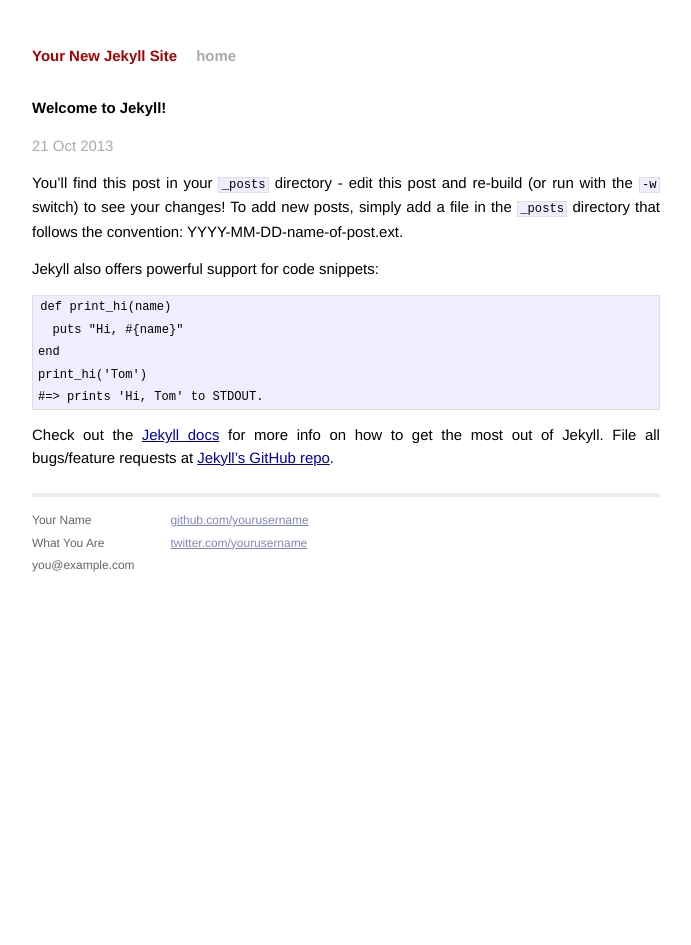
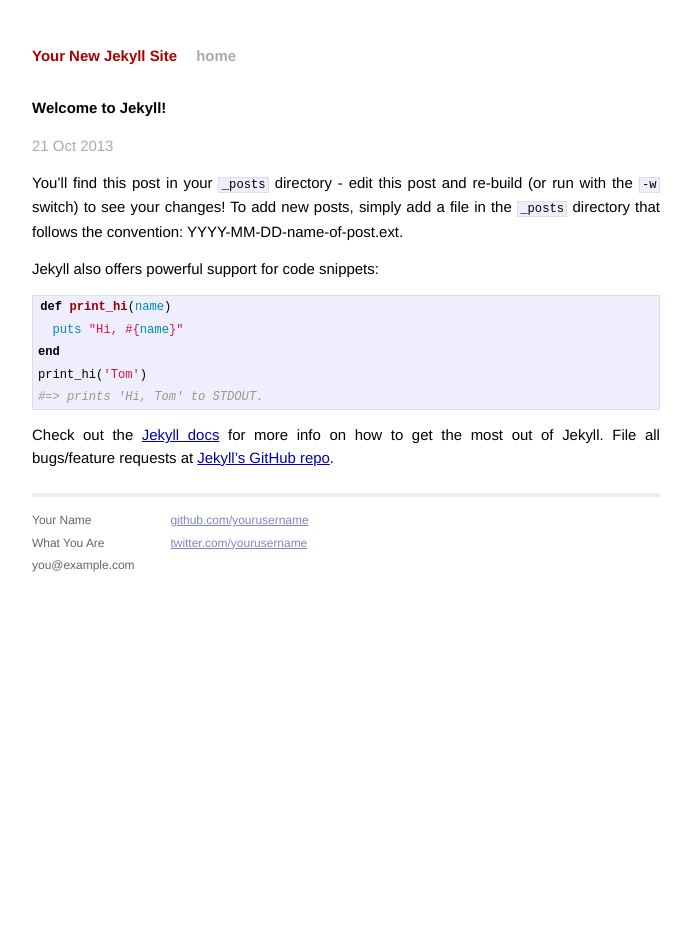
Before and after one commit to eipeele/mysite, a Jekyll site: the page built from _posts/2013-10-21-welcome-to-jekyll.markdown, in a window 1280 px wide. Shown: the whole page, without its empty margins (294-985 px from the left). Built offline with Jekyll 4.4.1, drawn with Linux system fonts in a browser that asks for light colours; Markdown is read by kramdown in place of the engine named in the settings.

Commit message:
added spaces

```diff
--- a/_layouts/default.html
+++ b/_layouts/default.html
@@ -7,10 +7,10 @@
         <meta name="viewport" content="width=device-width">
 
         <!-- syntax highlighting CSS -->
-        <link rel="stylesheet" href="{site.baseurl}}/css/syntax.css">
+        <link rel="stylesheet" href="{{ site.baseurl }}/css/syntax.css">
 
         <!-- Custom CSS -->
-        <link rel="stylesheet" href="{{site.baseurl}}/css/main.css">
+        <link rel="stylesheet" href="{{ site.baseurl }}/css/main.css">
 
     </head>
     <body>
```
